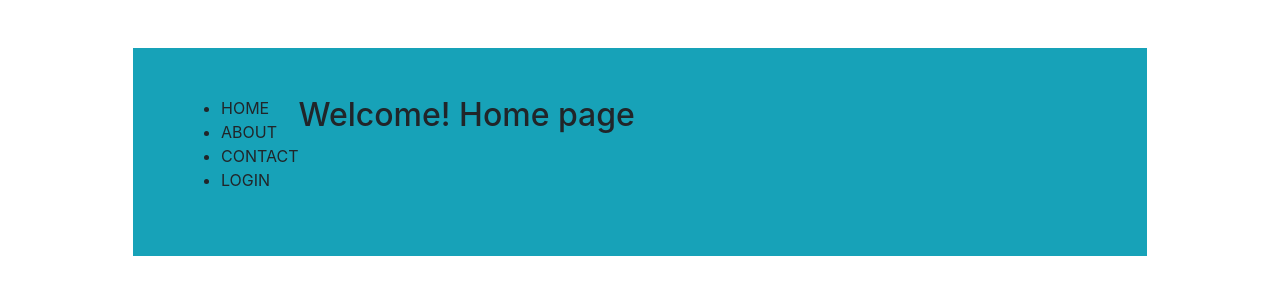
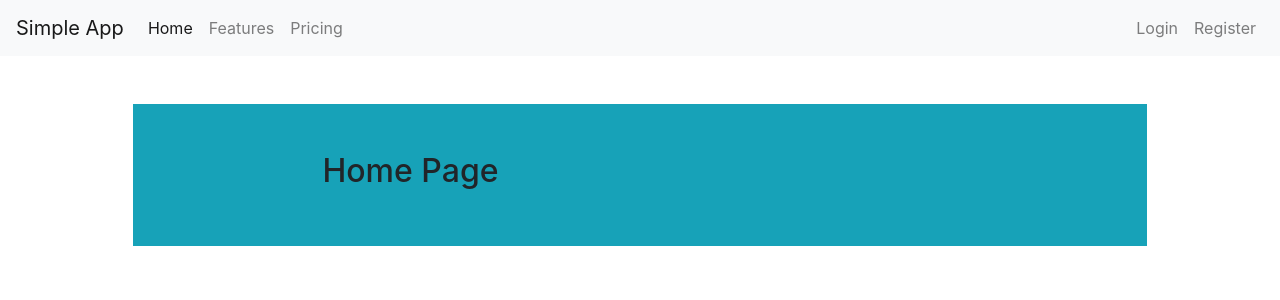
Before and after one commit to jewelcse/login-registeration-in-php, a PHP site: page / in a window 1280 px wide. Shown: the top 300 px of the page. Run offline with PHP 8.4, Linux system fonts and the light colour scheme.

Commit message:
completed login-registration form using session

```diff
--- /dev/null
+++ b/footer.php
@@ -0,0 +1,2 @@
+</body>
+</html>
--- /dev/null
+++ b/header.php
@@ -0,0 +1,15 @@
+<?php session_start() ?>
+
+<!DOCTYPE html>
+<html lang="en">
+<head>
+    <meta charset="UTF-8">
+    <meta name="viewport" content="width=device-width, initial-scale=1.0">
+    <meta http-equiv="X-UA-Compatible" content="ie=edge">
+    <title>SimpleApp</title>
+    <link rel="stylesheet" href="css/bootstrap.css">
+    <link rel="stylesheet" href="css/bootstrap.min.css">
+    <script src="js/bootstrap.min.js"></script>
+    <script src="js/jquery-3.5.1.min.js"></script>
+</head>
+<body>
--- a/index.php
+++ b/index.php
@@ -1,28 +1,26 @@
-<!DOCTYPE html>
-<html lang="en">
-<head>
-    <meta charset="UTF-8">
-    <meta name="viewport" content="width=device-width, initial-scale=1.0">
-    <meta http-equiv="X-UA-Compatible" content="ie=edge">
-    <title>Home</title>
-    <link rel="stylesheet" href="css/bootstrap.css">
-    <link rel="stylesheet" href="css/bootstrap.min.css">
-    <script src="js/bootstrap.min.js"></script>
-    <script src="js/jquery-3.5.1.min.js"></script>
-</head>
-<body>
+
+<?php include_once 'header.php' ; ?>
+<?php include_once 'navbar.php' ; ?>
+
     <div class="container">
         <div class="row bg-info p-5 m-5">
-        <nav>
-            <ul>
-            <li>HOME</li>
-            <li>ABOUT</li>
-            <li>CONTACT</li>
-            <li>LOGIN</li>
-            </ul>
-        </nav>
-           <h2>Welcome! Home page</h2>
+
+           <div class="col-md-6 text-center">
+
+        <?php if(isset($_SESSION['logged_user_name'])){
+
+            echo "<h2>";
+            echo "Welcome! ".$_SESSION['logged_user_name'];
+            echo "</h2>";
+
+        }else{
+            echo "<h2>";
+            echo "Home Page";
+            echo "</h2>";
+        } ?>
+
+           </div>
         </div>
     </div>
-</body>
-</html>
+
+<?php include_once 'footer.php' ; ?>
--- /dev/null
+++ b/navbar.php
@@ -0,0 +1,38 @@
+<nav class="navbar navbar-expand-lg navbar-light bg-light">
+  <a class="navbar-brand" href="index.php">Simple App</a>
+  <button class="navbar-toggler" type="button" data-toggle="collapse" data-target="#navbarText" aria-controls="navbarText" aria-expanded="false" aria-label="Toggle navigation">
+    <span class="navbar-toggler-icon"></span>
+  </button>
+  <div class="collapse navbar-collapse" id="navbarText">
+    <ul class="navbar-nav mr-auto">
+      <li class="nav-item active">
+        <a class="nav-link" href="index.php">Home <span class="sr-only">(current)</span></a>
+      </li>
+      <li class="nav-item">
+        <a class="nav-link" href="#">Features</a>
+      </li>
+      <li class="nav-item">
+        <a class="nav-link" href="#">Pricing</a>
+      </li>
+    </ul>
+    <ul class="navbar-nav">
+    <?php if(isset($_SESSION['logged_status'])){ ?>
+
+        <li class="nav-item">
+            <a class="nav-link" href="logout.php">Logout</a>
+        </li>
+
+
+     <?php }else{  ?>
+
+
+        <li class="nav-item">
+            <a class="nav-link" href="login.php">Login</a>
+        </li>
+        <li class="nav-item">
+            <a class="nav-link" href="registration.php">Register</a>
+        </li>
+     <?php } ?>
+    </ul>
+  </div>
+</nav>
--- a/registration.php
+++ b/registration.php
@@ -1,5 +1,7 @@
 <?php
 
+include_once 'header.php';
+include_once 'navbar.php';
 include_once 'db.php';
 
 if(isset($_POST['register_btn'])){
```
Also changed, not shown: login.php (+8 -6 lines), logout.php (added, +14 -0 lines).
